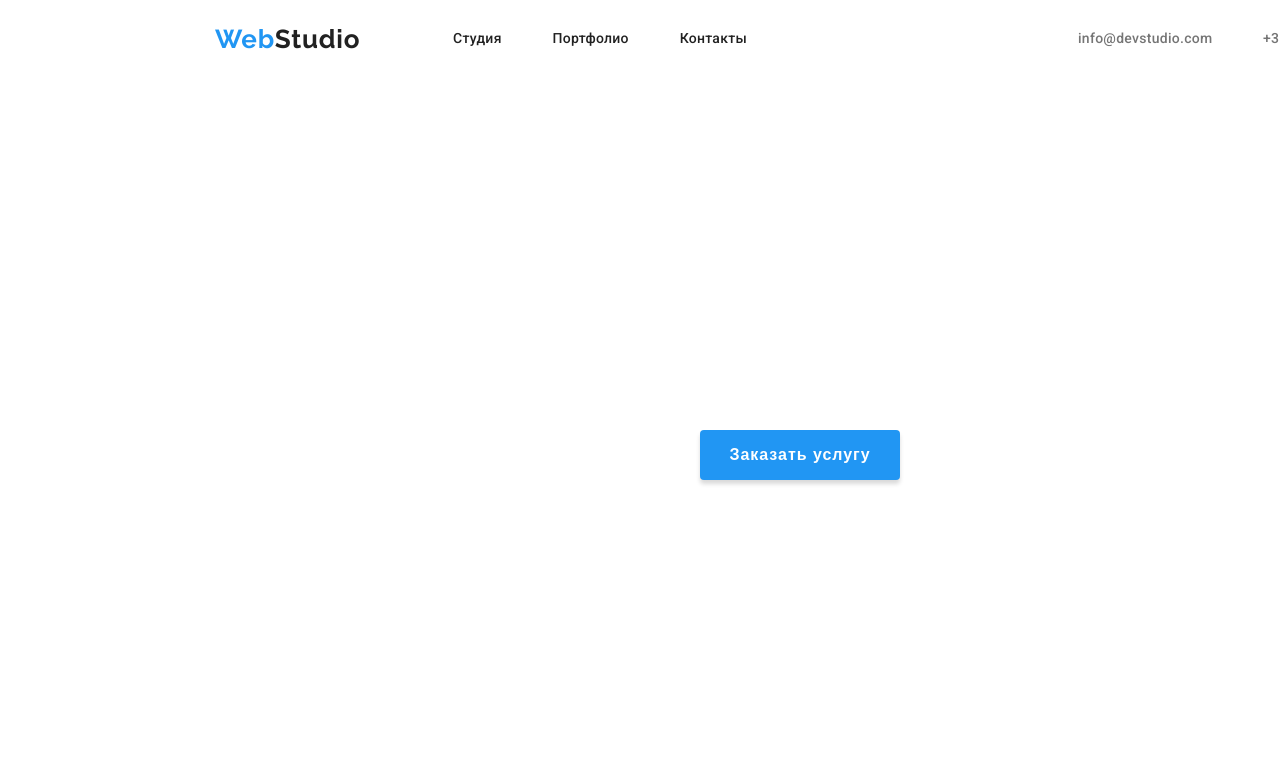
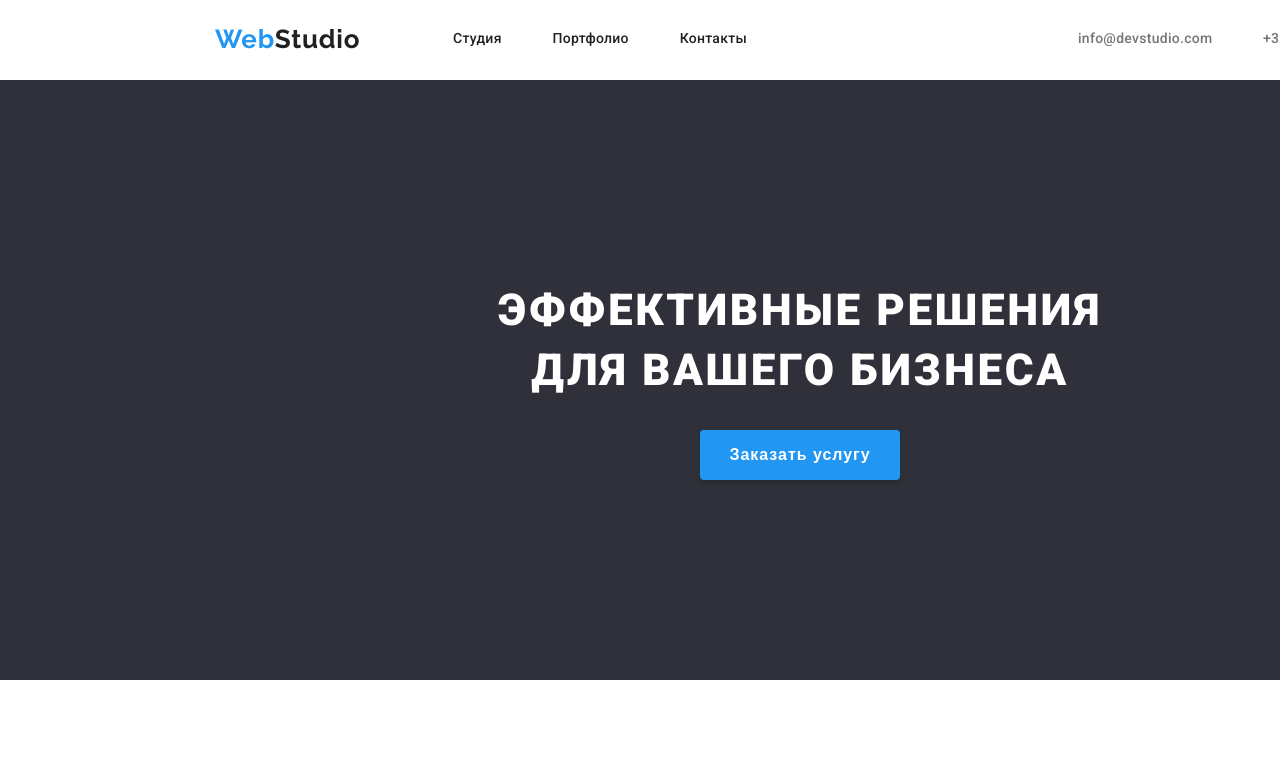
Before and after one commit to OlenaRadchenko/goit-markup-hw-02, a plain HTML site: page index.html in a window 1280 px wide. Shown: the top 757 px of the page. Drawn offline with Linux system fonts and the light colour scheme; files whose address does not match are found by name.

Commit message:
Background section title

```diff
--- a/css/styles.css
+++ b/css/styles.css
@@ -75,7 +75,7 @@ ul {
     height: 600px;
     left: 0px;
     top: 80px;
-    background-image: url(sect-title-bg.jpg);
+    /*background-image: url(sect-title-bg.jpg);*/
 }
 h1 {
     margin: 0;
--- a/index.html
+++ b/index.html
@@ -26,7 +26,7 @@
         </ul>
     </header>
     <main>
-        <section class="section-title">
+        <section class="section-title" style="background-image: url(./images/sect-title-bg.jpg);">
             <h1>Эффективные решения для вашего бизнеса</h1>
             <button type="button">Заказать услугу</button>
         </section>
```
